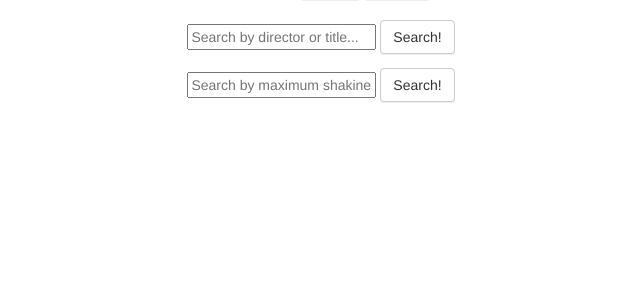
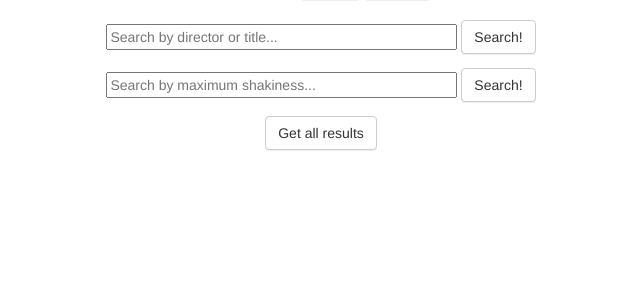
Before and after one commit to mikayla-maki/Shakiness, a PHP site: page /search.php in a window 1280 px wide. Shown: the part 104-404 px from the top of the page, without its empty margins (319-959 px from the left). Run offline with PHP 8.4, Linux system fonts and the light colour scheme; some libraries are stand-ins or nearby versions.

Commit message:
Improved everything

```diff
--- a/search.php
+++ b/search.php
@@ -12,10 +12,14 @@ $pageData = '
     </form>
     <form class="form-inline" method="post" role="form">
         <div class="form-group">
-            <label class="sr-only" for="searchShake">Search by shakiness...</label>
+            <label class="sr-only" for="searchShake">Search by maximum shakiness...</label>
             <input type="text" name="searchShake" placeholder="Search by maximum shakiness...">
         </div>
           <button type="submit" class="btn btn-default">Search!</button>
+    </form>
+    <form class="form-inline" method="post" role="form">
+          <input type="hidden" name="all" value="true">
+          <input type="submit" class="btn btn-default" value="Get all results">
     </form>
 ';
 
@@ -24,7 +28,10 @@ if (isset($_POST['search'])) {
     $searchParameters = explode(" ", getEscapedPost('search'));
 
     if (count($searchParameters) == 1) {
-        $like = $like . "%" . $searchParameters[0] . "%";
+        if (trim($searchParameters[0]) != "") {
+            $like = $like . "%" . $searchParameters[0] . "%";
+            $query = "SELECT * FROM movies WHERE director LIKE '$like' OR title LIKE '$like'";
+        }
     } else {
         for ($i = 0; $i < count($searchParameters); $i++) {
             if ($i == 0) {
@@ -35,16 +42,22 @@ if (isset($_POST['search'])) {
                 $like = $like . " %" . $searchParameters[$i] . "% ";
             }
         }
+        $query = "SELECT * FROM movies WHERE director LIKE '$like' OR title LIKE '$like'";
     }
-    $query = "SELECT * FROM movies WHERE director LIKE '$like' OR title LIKE '$like'";
+
 } elseif (isset($_POST['searchShake'])) {
-    $searchParameters = explode(" ", getEscapedPost('search'));
-    if (count($searchParameters) != 1 || !is_numeric($searchParameters[0])) {
-        logger("bad parameters to a shakiness search: " . var_export($searchParameters));
+    $searchParameters = explode(" ", getEscapedPost('searchShake'));
+    if (count($searchParameters) == 0) {
+        $query = "SELECT * FROM movies";
+    } elseif (count($searchParameters) != 1 || !is_numeric($searchParameters[0])) {
+        logger("bad parameters to a shakiness search: '" . json_encode($searchParameters) . "'");
     } else {
         $query = "SELECT * FROM movies WHERE shakiness <= $searchParameters[0]";
     }
+} elseif (isset($_POST["all"])) {
+    $query = "SELECT * FROM movies";
 }
+
 if (isset($query)) {
     logger("Query was: " . $query);
 
@@ -58,9 +71,9 @@ if (isset($query)) {
         <div class="table-responsive">
             <table class="data table">
                 <tr>
-                    <th>Title</th>
-                    <th>Director</th>
-                    <th>Shakiness</th>
+                    <td><b>Title</b></td>
+                    <td><b>Director</b></td>
+                    <td><b>Shakiness</b></td>
                 </tr>';
         $numOfRows = mysql_num_rows($result);
         for ($i = 0; $i < $numOfRows; $i++) {
--- a/shell.php
+++ b/shell.php
@@ -80,8 +80,14 @@ function printToPage($pageData)
             .error {
                 color: red;
             }
+
+            .placeholder {
+                color: #aaa;
+            }
         </style>
         <script>
+            var cols = 40;
+            //I added fixed column support to ensure that the entire placeholder is seen.
 
             //The following code is under the MIT licensce and was taken from this post:
             //http://www.hagenburger.net/BLOG/HTML5-Input-Placeholder-Fix-With-jQuery.html
@@ -106,6 +112,19 @@ function printToPage($pageData)
                     })
                 });
             //End code from blog post
+
+            $(document).ready(function () {
+                var inputs = $('input[placeholder]');
+                for (var i = 0; i < inputs.length; i++) {
+                    if (inputs[i].size > cols) {
+                        cols = inputs[i].size
+                    }
+                    if (inputs[i].placeholder.length > cols) {
+                        cols = inputs[i].placeholder.length;
+                    }
+                }
+                for (var j = 0; j < inputs.length; j++) inputs[j].size = cols;
+            });
         </script>
     </head>
     <body>
```
Also changed, not shown: log.txt (+16 -0 lines).
